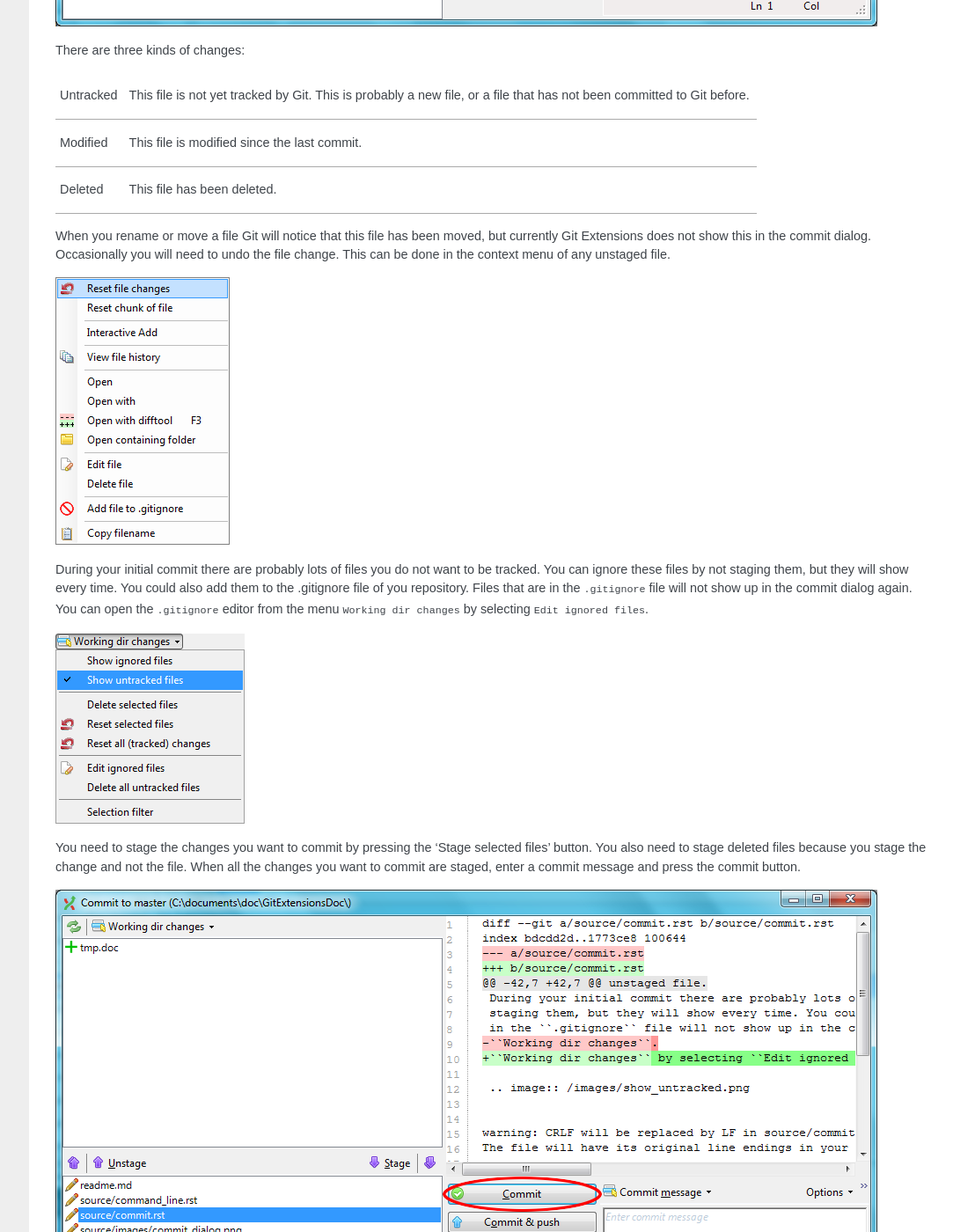
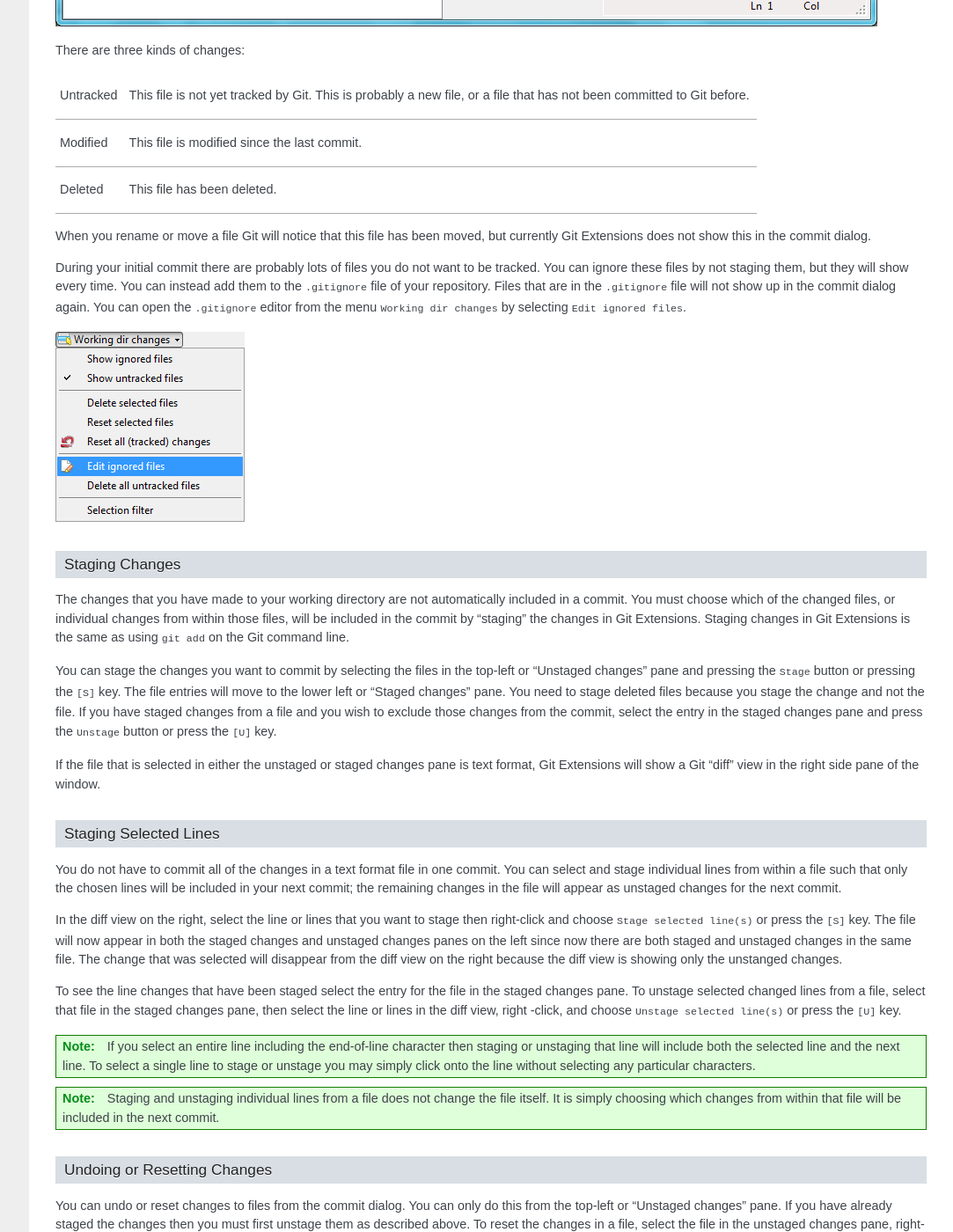
Before and after one commit to martinqt/GitExtensionsDoc, a Sphinx documentation site: the page built from source/commit.rst, in a window 1280 px wide and 1400 px high, scrolled down 1155 px. Shown: the whole window at 88% size, without its empty margins (197-1280 px from the left). Built offline with Sphinx 7.4.7, drawn with Linux system fonts in a browser that asks for light colours; some of the changed text lies outside the part shown.

Commit message:
Staging selected lines. Issue #57

```diff
--- a/source/commit.rst
+++ b/source/commit.rst
@@ -18,7 +18,7 @@ Commit changes
 
 Changes can be committed to the local repository. Unlike most other source control management systems you do not need to
 checkout files before you start editing. You can just start editing files, and review all the changes you made in the commit
-dialog later. When you open de commit dialog, all changes are listed in the top-left.
+dialog later. When you open the commit dialog, all changes are listed in the top-left.
 
 .. image:: /images/commit_dialog.png
 
@@ -34,30 +34,83 @@ There are three kinds of changes:
 +----------+----------------------------------------------------------------------------------------------------------------+
 
 When you rename or move a file Git will notice that this file has been moved, but currently Git Extensions does not show
-this in the commit dialog. Occasionally you will need to undo the file change. This can be done in the context menu of any
-unstaged file.
+this in the commit dialog.
+
+During your initial commit there are probably lots of files you do not want to be tracked. You can ignore these files by not
+staging them, but they will show every time. You can instead add them to the ``.gitignore`` file of your repository. Files that are
+in the ``.gitignore`` file will not show up in the commit dialog again. You can open the ``.gitignore`` editor from the menu
+``Working dir changes`` by selecting ``Edit ignored files``.
+
+.. image:: /images/commit_menu_edit_ignored.png
+
+Staging Changes
+^^^^^^^^^^^^^^^
+
+The changes that you have made to your working directory are not automatically included in a commit. You must choose
+which of the changed files, or individual changes from within those files, will be included in the commit by "staging" the
+changes in Git Extensions. Staging changes in Git Extensions is the same as using ``git add`` on the Git command line.
+
+You can stage the changes you want to commit by selecting the files in the top-left or "Unstaged changes" pane and pressing
+the ``Stage`` button or pressing the ``[S]`` key. The file entries will move to the lower left or "Staged changes" pane. You
+need to stage deleted files because you stage the change and not the file. If you have staged changes from a file and you
+wish to exclude those changes from the commit, select the entry in the staged changes pane and press the ``Unstage``
+button or press the ``[U]`` key.
+
+If the file that is selected in either the unstaged or staged changes pane is text format, Git Extensions will show a
+Git "diff" view in the right side pane of the window.
+
+Staging Selected Lines
+^^^^^^^^^^^^^^^^^^^^^^
+
+You do not have to commit all of the changes in a text format file in one commit. You can select and stage individual lines
+from within a file such that only the chosen lines will be included in your next commit; the remaining changes in the file
+will appear as unstaged changes for the next commit.
+
+In the diff view on the right, select the line or lines that you want to stage then right-click and choose ``Stage selected
+line(s)`` or press the ``[S]`` key. The file will now appear in both the staged changes and unstaged changes panes on the left
+since now there are both staged and unstaged changes in the same file. The change that was selected will disappear from the
+diff view on the right because the diff view is showing only the unstanged changes.
+
+To see the line changes that have been staged select the entry for the file in the staged changes pane. To unstage selected
+changed lines from a file, select that file in the staged changes pane, then select the line or lines in the diff view, right
+-click, and choose ``Unstage selected line(s)`` or press the ``[U]`` key.
+
+.. note:: If you select an entire line including the end-of-line character then staging or unstaging that line will include
+    both the selected line and the next line. To select a single line to stage or unstage you may simply click onto the line
+    without selecting any particular characters.
+
+.. note:: Staging and unstaging individual lines from a file does not change the file itself. It is simply choosing which
+    changes from within that file will be included in the next commit.
+
+Undoing or Resetting Changes
+^^^^^^^^^^^^^^^^^^^^^^^^^^^^
+
+You can undo or reset changes to files from the commit dialog. You can only do this from the top-left or "Unstaged changes"
+pane. If you have already staged the changes then you must first unstage them as described above. To reset the changes in a
+file, select the file in the unstaged changes pane, right-click and choose ``Reset file or directory changes`` or press the
+``[R]`` key.
 
 .. image:: /images/reset_changes.png
 
-During your initial commit there are probably lots of files you do not want to be tracked. You can ignore these files by not
-staging them, but they will show every time. You could also add them to the .gitignore file of you repository. Files that are
-in the ``.gitignore`` file will not show up in the commit dialog again. You can open the ``.gitignore`` editor from the menu
-``Working dir changes`` by selecting ``Edit ignored files``.
+You can reset individual changed lines in a similar way to staging and unstaging individual lines, which are described above.
+To reset an individual line, select the line or lines in the diff view on the right then right-click and choose ``Reset
+selected lines`` or press the ``[R]`` key.
 
-.. image:: /images/show_untracked.png
+.. warning:: Resetting changes modifies the file, discarding either all of the changes or the changes on the selected lines.
 
-You need to stage the changes you want to commit by pressing the ‘Stage selected files’ button. You also need to stage deleted
-files because you stage the change and not the file. When all the changes you want to commit are staged, enter a commit message
-and press the commit button.
+Making the commit
+^^^^^^^^^^^^^^^^^
+
+When all the changes you want to commit are staged, enter a commit message into the lower-right pane and press the commit button.
 
 .. image:: /images/commit_dialog_commit.png
 
-It is also possible to add files to you last commit using the ``Amend to last commit`` button. This can be very useful when you
+It is also possible to add changes to your last commit by checking the ``Amend Commit`` checkbox. This can be very useful when you
 forgot some changes. This function rewrites history; it deletes the last commit and commits it again including the added
-changes. Make sure you only use ``Amend to last commit`` when the commit is not yet published to other developers.
+changes. Make sure you only use ``Amend Commit`` when the commit is not yet published to other developers.
 
-There is a build in spelling checker that checks the commit message. Incorrect spelled words are underlined with a red wave line.
-By right-clicking on the misspelled word you can choose the correct spelling or one of the other options.
+There is a built-in spelling checker that checks the commit message. Incorrectly spelled words are underlined with a wavey red line.
+Right-click on the misspelled word to choose the correct spelling or choose one of the other options.
 
 .. image:: /images/commit_dialog_spellchecker.png
 
```
Also changed, not shown: source/images/commit_menu_edit_ignored.png (added), source/images/reset_changes.png.
